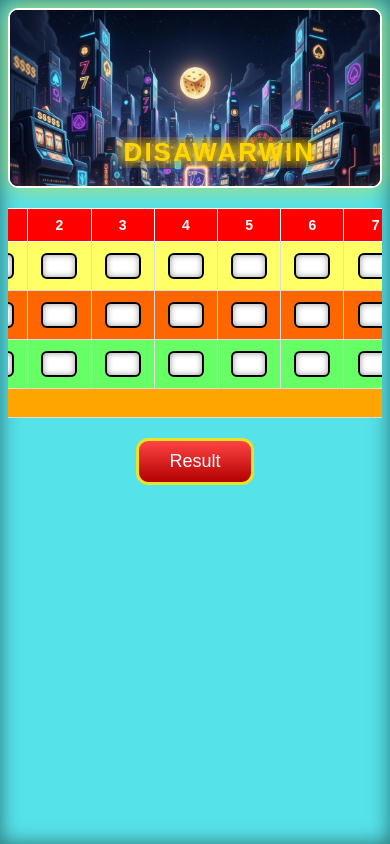
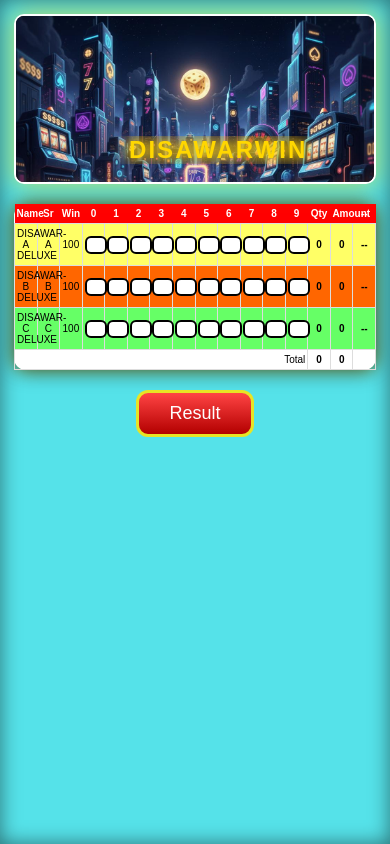
Before and after one commit to SaiWorkProfile/Lottery-Frontend, a React (Create React App) app: page / in a window 390 px wide. Built offline with nearby package versions, Linux system fonts and the light colour scheme; no server answers.

Commit message:
Perfect mobile table layout

```diff
--- a/src/styles/main.css
+++ b/src/styles/main.css
@@ -7,7 +7,7 @@
 body {
   margin: 0;
   font-family: Arial, sans-serif;
-  background: #000;               /* BLACK SIDES */
+  background: #000;
   color: #000;
 }
 
@@ -37,7 +37,7 @@ button {
 
 /* ================= TOP BANNER ================= */
 .top-banner {
-  position: relative;               /* 🔥 REQUIRED */
+  position: relative;
   width: 100%;
   height: 260px;
   background: #000;
@@ -51,31 +51,26 @@ button {
     0 0 25px rgba(255,215,0,0.6);
 }
 
-/* BANNER IMAGE */
 .top-banner img {
   width: 100%;
   height: 100%;
-  object-fit: cover;                /* FULL IMAGE */
-  object-position: center;
-  display: block;
+  object-fit: cover;
 }
 
-/* ================= BANNER MARQUEE ================= */
+/* ================= BANNER TEXT ================= */
 .banner-text {
   position: absolute;
   bottom: 18px;
   left: 0;
   width: 100%;
   overflow: hidden;
-  pointer-events: none;
   z-index: 3;
 }
 
 .banner-text span {
   display: inline-block;
   white-space: nowrap;
-  padding-left: 100%;               /* 🔥 KEY FIX */
-
+  padding-left: 100%;
   font-size: 42px;
   font-weight: bold;
   letter-spacing: 4px;
@@ -89,14 +84,9 @@ button {
   animation: bannerScroll 12s linear infinite;
 }
 
-/* FULL LEFT → RIGHT SCROLL */
 @keyframes bannerScroll {
-  0% {
-    transform: translateX(0);
-  }
-  100% {
-    transform: translateX(-100%);
-  }
+  from { transform: translateX(0); }
+  to   { transform: translateX(-100%); }
 }
 
 /* ================= HEADER ================= */
@@ -112,8 +102,6 @@ button {
 
   border-radius: 8px;
   border: 2px solid #fff;
-
-  box-shadow: 0 0 15px rgba(255,215,0,0.4);
 }
 
 .header-box b {
@@ -121,78 +109,45 @@ button {
   font-size: 16px;
 }
 
-/* ================= COUNTDOWN ================= */
-.countdown {
-  margin-top: 10px;
-  background: #f1c40f;
-  color: #000;
-  text-align: center;
-  padding: 12px;
-  font-weight: bold;
-  font-size: 16px;
-
-  border-radius: 8px;
-  border: 2px solid #000;
-
-  box-shadow: inset 0 0 10px rgba(0,0,0,0.5);
-}
-
-/* ================= TABLE WRAPPER ================= */
+/* ================= TABLE ================= */
 .table-wrapper {
   display: flex;
   justify-content: center;
   margin: 20px 0;
-  overflow-x: auto;
 }
 
-/* ================= BETTING TABLE ================= */
 .bet-table {
+  width: 100%;
   border-collapse: collapse;
-  min-width: 1100px;
   background: #fff;
   border-radius: 12px;
-  overflow: hidden;
+  table-layout: fixed;
 
   box-shadow:
     0 0 20px rgba(0,0,0,0.7),
     0 0 15px rgba(255,215,0,0.5);
 }
 
-/* TABLE HEADERS */
 .bet-table th {
   background: red;
   color: #fff;
-  padding: 8px 6px;
+  padding: 8px 4px;
   font-size: 14px;
-  border: 1px solid #fff;
-  white-space: nowrap;
 }
 
-/* TABLE CELLS */
 .bet-table td {
   border: 1px solid #ddd;
-  padding: 6px;
+  padding: 6px 4px;
   text-align: center;
   font-size: 14px;
 }
 
-/* NAME COLUMN */
-.bet-table .name {
-  font-weight: bold;
-  line-height: 18px;
-}
-
-/* INPUT BOXES */
 .num-box {
-  width: 36px;
-  height: 26px;
-  text-align: center;
+  width: 34px;
+  height: 24px;
+  font-size: 13px;
   border-radius: 6px;
   border: 2px solid #000;
-  font-weight: bold;
-  outline: none;
-
-  box-shadow: inset 0 0 6px rgba(0,0,0,0.4);
 }
 
 /* ROW COLORS */
@@ -200,167 +155,89 @@ button {
 .row-orange { background: #ff6600; }
 .row-green  { background: #66ff66; }
 
-/* RESULT COLUMN */
-.result-cell {
-  font-size: 22px;
-  font-weight: bold;
-}
-
-/* TOTAL ROW */
-.total-row {
-  background: orange;
-  font-size: 15px;
-  font-weight: bold;
-}
-
 /* ================= RESULT BUTTON ================= */
 .result-btn {
   display: block;
-  margin: 30px auto 40px;
+  margin: 30px auto;
   padding: 12px 45px;
   font-size: 20px;
   font-weight: bold;
   color: #fff;
-
   background: linear-gradient(#ff4d4d, #b30000);
   border-radius: 14px;
-  border: 3px solid #000000;
-
-  box-shadow:
-    0 0 20px rgba(255,0,0,0.8),
-    inset 0 0 10px rgba(0,0,0,0.6);
+  border: 3px solid #000;
 }
 
-.result-btn:hover {
-  transform: scale(1.05);
-}
-/* ================= ADMIN GLOBAL LAYOUT ================= */
+/* ================= ADMIN ================= */
 .admin-page {
   max-width: 520px;
   margin: 80px auto;
   padding: 28px;
-
-  background: #ffffff;
+  background: #fff;
   border-radius: 12px;
-
-  /* subtle premium look */
   border: 3px solid #222;
-  box-shadow:
-    0 0 20px rgba(255,255,255,0.15),
-    0 0 35px rgba(255,215,0,0.35);
 }
 
-/* ================= ADMIN TITLE ================= */
-.admin-page h3 {
-  text-align: center;
-  margin-bottom: 22px;
-  color: #000;
-  font-size: 22px;
-  letter-spacing: 1px;
-}
-
-/* ================= ADMIN INPUTS ================= */
 .admin-page input {
   width: 100%;
-  padding: 12px 14px;
+  padding: 12px;
   margin-bottom: 16px;
-
   font-size: 16px;
   border-radius: 8px;
   border: 2px solid #000;
-  outline: none;
-
-  background: #f9f9f9;
-  color: #000;
 }
 
-.admin-page input:focus {
-  border-color: #b30000;
-  box-shadow: 0 0 6px rgba(179,0,0,0.6);
-}
-
-/* ================= ADMIN BUTTON ================= */
 .admin-page button {
   width: 100%;
   padding: 14px;
   font-size: 18px;
   font-weight: bold;
-
+  background: linear-gradient(#ff4d4d, #b30000);
   color: #fff;
-  background: linear-gradient(#ff4d4d, #b30000);
-
   border-radius: 10px;
-  border: 3px solid #000;
-  cursor: pointer;
-
-  box-shadow:
-    0 0 15px rgba(255,0,0,0.6),
-    inset 0 0 10px rgba(0,0,0,0.5);
 }
 
-.admin-page button:hover {
-  transform: scale(1.04);
-}
-
-.admin-page button:disabled {
-  opacity: 0.6;
-  cursor: not-allowed;
-}
-
-/* ================= CONFIRM / PUBLISH PAGE ================= */
-.admin-page button.confirm {
-  background: linear-gradient(#00cc66, #007a3d);
-  box-shadow:
-    0 0 15px rgba(0,204,102,0.6),
-    inset 0 0 10px rgba(0,0,0,0.5);
-}
-
-/* ================= MOBILE ADMIN ================= */
-@media (max-width: 768px) {
-  .admin-page {
-    margin: 40px 12px;
-    padding: 20px;
-  }
-
-  .admin-page h3 {
-    font-size: 20px;
-  }
-
-  .admin-page button {
-    font-size: 16px;
-  }
-}
-
-
-/* ================= MOBILE ================= */
+/* ================= MOBILE FULL TABLE FIT ================= */
 @media (max-width: 768px) {
 
   .page-wrapper {
     max-width: 100%;
-    border-left: none;
-    border-right: none;
-  }
-
-  .content-frame {
-    padding: 8px;
+    border: none;
   }
 
   .top-banner {
-    height: 180px;
+    height: 170px;
   }
 
   .banner-text span {
-    font-size: 26px;
+    font-size: 24px;
     letter-spacing: 2px;
   }
 
   .header-box {
     grid-template-columns: repeat(2, 1fr);
-    gap: 10px;
-    font-size: 13px;
+    font-size: 12px;
   }
 
+  /* 🔥 KEY FIX */
   .bet-table {
-    min-width: 1000px;
+    font-size: 10px;
+  }
+
+  .bet-table th,
+  .bet-table td {
+    padding: 4px 2px;
+    font-size: 10px;
+  }
+
+  .num-box {
+    width: 22px;
+    height: 18px;
+    font-size: 10px;
+  }
+
+  .result-btn {
+    font-size: 16px;
+    padding: 10px 30px;
   }
 }
```
